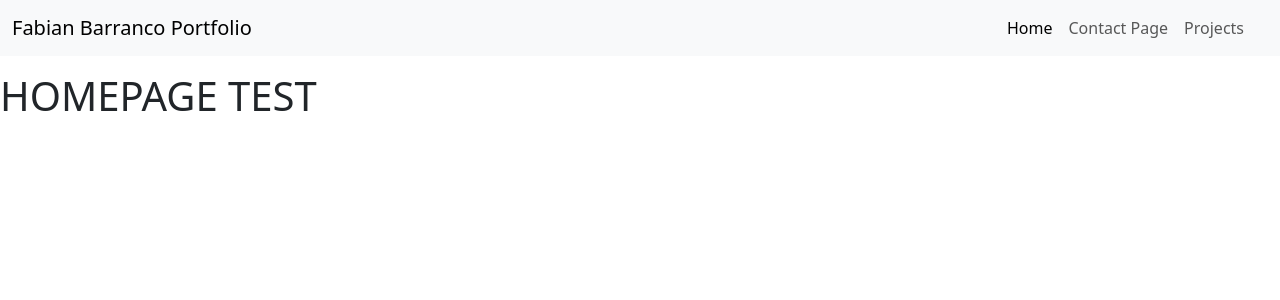
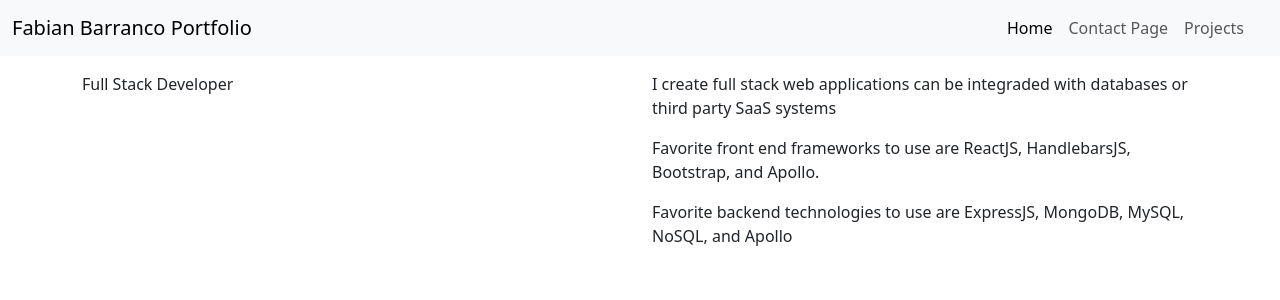
Before and after one commit to CaptFlopp3y/ResumePortfolio, a React (Create React App) app in the folder resumeapp/: page / in a window 1280 px wide. Shown: the top 300 px of the page. Built offline with nearby package versions, Linux system fonts and the light colour scheme.

Commit message:
homepage

```diff
--- a/resumeapp/src/pages/homePage.js
+++ b/resumeapp/src/pages/homePage.js
@@ -1,6 +1,35 @@
+import Container from 'react-bootstrap/Container';
+import Row from 'react-bootstrap/Row';
+import Col from 'react-bootstrap/Col';
+
+
 const HomePage = () => {
     return (
-        <h1>HOMEPAGE TEST</h1>
+        <Container>
+            <Row>
+                <Col>
+                    <header>Full Stack Developer</header>
+                </Col>
+                <Col>
+                    <p>
+                        I create full stack web applications can
+                        be integraded with databases or third party SaaS systems
+                    </p>
+                    <p>
+                        Favorite front end frameworks to
+                        use are ReactJS, HandlebarsJS, Bootstrap,
+                        and Apollo.
+                    </p>
+                    Favorite backend technologies to
+                    use are ExpressJS, MongoDB, MySQL,
+                    NoSQL, and Apollo
+
+                    <p>
+
+                    </p>
+                </Col>
+            </Row>
+        </Container>
     );
 };
 export default HomePage;
```
